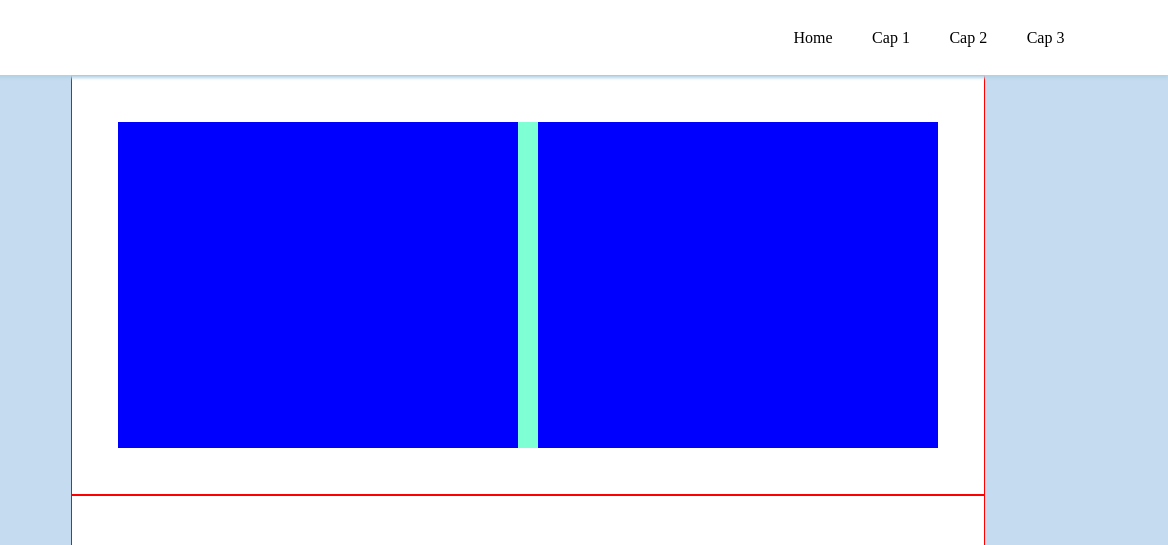
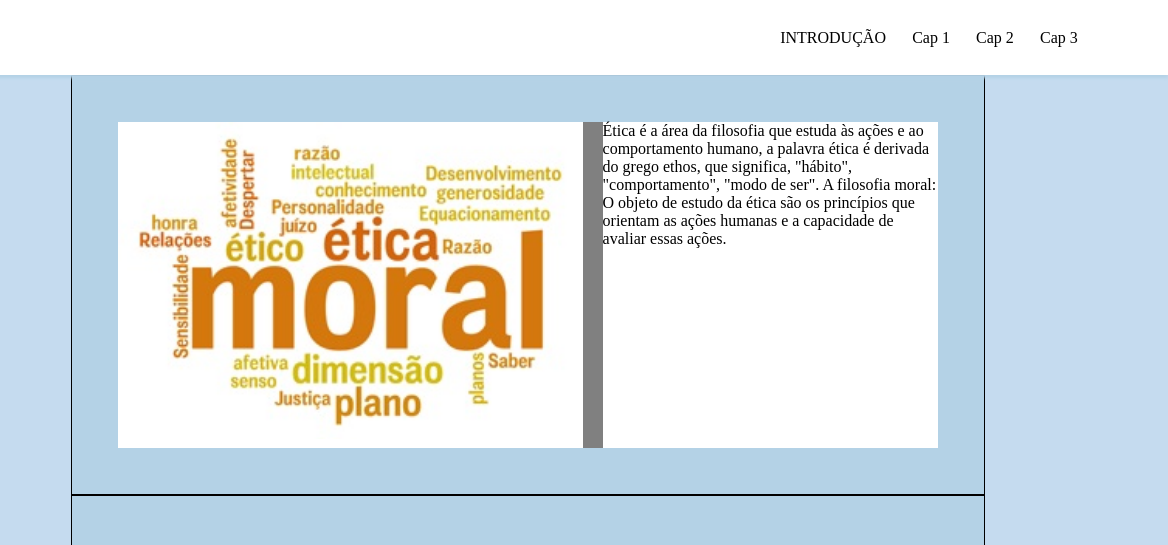
Before and after one commit to antoniocauareis/projeto-de-tica, a plain HTML site: page projeto-ética/index.html in a window 1280 px wide. Shown: the top 545 px of the page, 112-1280 px from the left. Drawn offline with Linux system fonts and the light colour scheme.

Commit message:
imagens e texto quase feitos

```diff
--- a/projeto-ética/css/style.css
+++ b/projeto-ética/css/style.css
@@ -33,6 +33,11 @@ header{
 .wrapper-nav-btns ul li{
    cursor: pointer;
 }
+.pau{
+    align-items: center;
+    width: 465px;
+
+}
 
 
 
@@ -40,26 +45,26 @@ header{
 main{
     position: relative;
     z-index: -1;
-    background-color: #fff;
+    background-color:  rgb(180, 210, 230);
     grid-area: main;
     box-shadow: 3 3px 3px rgb(180, 210, 230);
 
 
 }
 section{
-    border: 1px solid red;
+    border: 1px solid black;
     height: 420px;
     padding: 5%;
 }
 .box-content-section{
-    background-color: aquamarine;
+    background-color: gray;
     height: 100%;
     display: grid;
     grid-template-columns: 1fr 1fr;
     gap: 20px;
 }
 .box-content-section div{
-    background-color: blue;
+    background-color: #fff;
 }
 
 
--- a/projeto-ética/index.html
+++ b/projeto-ética/index.html
@@ -3,15 +3,16 @@
         <title>projeto de Ética</title>
         <meta http-equiv="Content-Type" content="text/html;charset=UTF-8">
         <link rel="stylesheet" href="css/style.css">
+        <link rel="shortcut icon" href="imgs/favicon.png" type="image/x-icon">
     </head>
     <body>
         <header>
-            <div class="wrapper-logo">
+            <div class="logo">
                 <img src="" alt="logo">
             </div>
             <div class="wrapper-nav-btns">
                 <ul>
-                    <li>Home</li>
+                    <li>INTRODUÇÃO</li>
                     <li>Cap 1</li>
                     <li>Cap 2</li>
                     <li>Cap 3</li>
@@ -21,8 +22,14 @@
         <main>
             <section>
                 <article class="box-content-section">
-                    <div></div>
-                    <div></div>
+                    <div>
+                        <img src="imgs/Etica-e-Moral.jpg" alt="" class="pau">
+                    </div>
+                    <div>
+                        <label for="">Ética é a área da filosofia que estuda às ações e ao comportamento humano, a palavra ética é derivada do grego ethos, que significa, "hábito",
+                            "comportamento", "modo de ser". A filosofia moral: O objeto de estudo da ética são os princípios que orientam as ações humanas e a capacidade de
+                            avaliar essas ações.</label>
+                    </div>
                 </article>
             </section>
             <section></section>
```
Also changed, not shown: projeto-ética/imgs/Etica-e-Moral.jpg (added), projeto-ética/imgs/favicon.png (added), projeto-ética/imgs/pinto.png (added).
